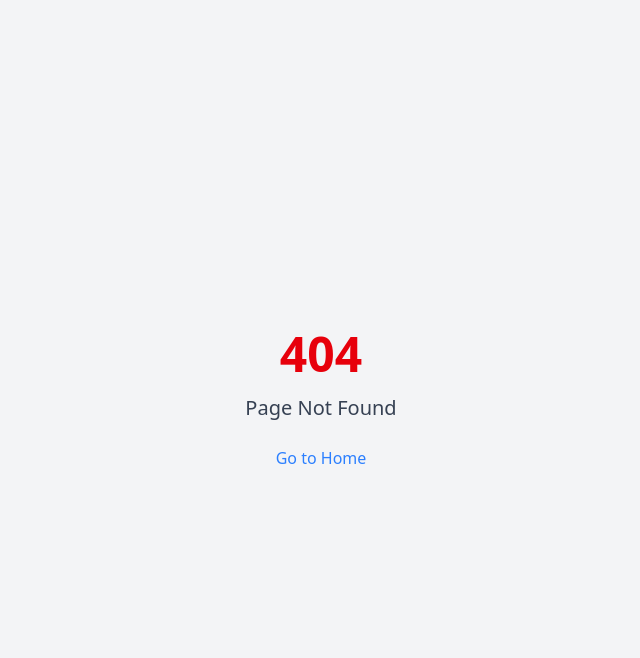
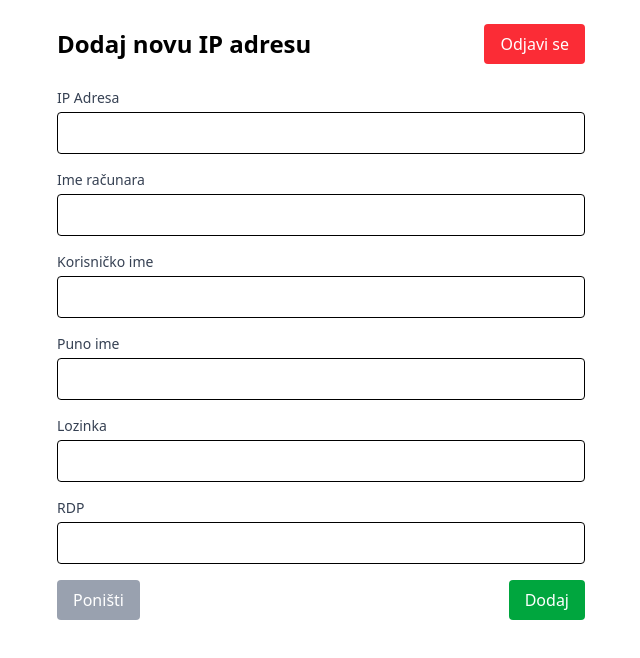
Before and after one commit to milosursulovic/ip-addresser-frontend, a Vue app: page /add in a window 1280 px wide. Before the commit this address had no page. Shown: the top 658 px of the page, without its empty margins (319-959 px from the left). Built offline with nearby package versions, Linux system fonts and the light colour scheme; sample sign-in values are in the browser's storage.

Commit message:
Implement add ip view

```diff
--- /dev/null
+++ b/src/components/LogoutButton.vue
@@ -0,0 +1,14 @@
+<template>
+  <button @click="logout" class="bg-red-500 text-white px-4 py-2 rounded">Odjavi se</button>
+</template>
+
+<script setup>
+import { useRouter } from 'vue-router'
+
+const router = useRouter()
+
+const logout = () => {
+  localStorage.removeItem('token')
+  router.push('login')
+}
+</script>
--- a/src/router/index.js
+++ b/src/router/index.js
@@ -2,6 +2,7 @@
 import HomeView from '../views/HomeView.vue'
 import LoginView from '../views/LoginView.vue'
 import NotFoundView from '../views/NotFoundView.vue'
+import AddIpView from '../views/AddIpView.vue'
 
 const router = createRouter({
   history: createWebHistory(import.meta.env.BASE_URL),
@@ -21,6 +22,12 @@
       meta: { guestOnly: true },
     },
     {
+      path: '/add',
+      name: 'add-ip',
+      component: AddIpView,
+      meta: { requiresAuth: true },
+    },
+    {
       path: '/:pathMatch(.*)*',
       name: 'not-found',
       component: NotFoundView,
@@ -32,12 +39,10 @@
   const token = localStorage.getItem('token')
 
   if (to.meta.requiresAuth && !token) {
-    // Not logged in → redirect to login
     return next('/login')
   }
 
   if (to.meta.guestOnly && token) {
-    // Already logged in → redirect to home
     return next('/')
   }
 
--- /dev/null
+++ b/src/views/AddIpView.vue
@@ -0,0 +1,82 @@
+<template>
+  <div class="max-w-xl mx-auto p-6">
+    <div class="flex justify-between items-center mb-6">
+      <h1 class="text-2xl font-bold">Dodaj novu IP adresu</h1>
+      <LogoutButton />
+    </div>
+
+    <form @submit.prevent="handleSubmit" class="space-y-4">
+      <div v-for="field in fields" :key="field.name">
+        <label :for="field.name" class="block text-sm font-medium text-gray-700 mb-1">{{
+          field.label
+        }}</label>
+        <input
+          :id="field.name"
+          v-model="form[field.name]"
+          type="text"
+          class="w-full border px-4 py-2 rounded focus:outline-none focus:ring-2 focus:ring-blue-500"
+          required
+        />
+      </div>
+
+      <div class="flex justify-between">
+        <button type="button" @click="goBack" class="bg-gray-400 text-white px-4 py-2 rounded">
+          Poništi
+        </button>
+        <button type="submit" class="bg-green-600 text-white px-4 py-2 rounded">Dodaj</button>
+      </div>
+    </form>
+
+    <p v-if="error" class="text-red-500 mt-4">{{ error }}</p>
+  </div>
+</template>
+
+<script setup>
+import { ref } from 'vue'
+import { useRouter } from 'vue-router'
+import { fetchWithAuth } from '@/utils/fetchWithAuth.js'
+import LogoutButton from '@/components/LogoutButton.vue'
+
+const router = useRouter()
+const error = ref('')
+
+const form = ref({
+  ip: '',
+  computerName: '',
+  username: '',
+  fullName: '',
+  password: '',
+  rdp: '',
+})
+
+const fields = [
+  { name: 'ip', label: 'IP Adresa' },
+  { name: 'computerName', label: 'Ime računara' },
+  { name: 'username', label: 'Korisničko ime' },
+  { name: 'fullName', label: 'Puno ime' },
+  { name: 'password', label: 'Lozinka' },
+  { name: 'rdp', label: 'RDP' },
+]
+
+const handleSubmit = async () => {
+  try {
+    const res = await fetchWithAuth('/api/protected/ip-addresses', {
+      method: 'POST',
+      body: JSON.stringify(form.value),
+    })
+
+    if (!res.ok) {
+      const err = await res.json()
+      error.value = err.message || 'Neuspešno dodata adresa'
+      return
+    }
+
+    router.push('/')
+  } catch (err) {
+    console.error(err)
+    error.value = 'Greška na serveru'
+  }
+}
+
+const goBack = () => router.push('/')
+</script>
--- a/src/views/HomeView.vue
+++ b/src/views/HomeView.vue
@@ -4,7 +4,7 @@
       <h1 class="text-2xl font-bold">IP Adrese</h1>
       <div class="space-x-2">
         <button @click="addEntry" class="bg-green-600 text-white px-4 py-2 rounded">Dodaj</button>
-        <button @click="logout" class="bg-red-500 text-white px-4 py-2 rounded">Odjavi se</button>
+        <LogoutButton />
       </div>
     </div>
 
@@ -44,6 +44,7 @@
 import { ref, onMounted } from 'vue'
 import { fetchWithAuth } from '@/utils/fetchWithAuth.js'
 import { useRouter } from 'vue-router'
+import LogoutButton from '@/components/LogoutButton.vue'
 
 const router = useRouter()
 
@@ -55,17 +56,17 @@
     if (!res.ok) throw new Error('Fetch failed')
     entries.value = await res.json()
   } catch (err) {
-    console.error('Failed to fetch data:', err)
+    console.error('Neuspešno:', err)
   }
 }
 
 const logout = () => {
   localStorage.removeItem('token')
-  router.push('login')
+  router.push('/login')
 }
 
 const addEntry = () => {
-  alert('Open modal or route to add entry')
+  router.push('/add')
 }
 
 const editEntry = (entry) => {
@@ -73,15 +74,15 @@
 }
 
 const deleteEntry = async (id) => {
-  if (confirm('Are you sure you want to delete this entry?')) {
+  if (confirm('Da li si siguran da želiš da obrišeš ovaj unos?')) {
     try {
       const res = await fetchWithAuth(`/api/ip-addresses/${id}`, {
         method: 'DELETE',
       })
-      if (!res.ok) throw new Error('Delete failed')
+      if (!res.ok) throw new Error('Neuspešno brisanje')
       fetchData()
     } catch (err) {
-      console.error('Delete failed:', err)
+      console.error('Neuspešno brisanje:', err)
     }
   }
 }
--- a/src/views/LoginView.vue
+++ b/src/views/LoginView.vue
@@ -57,7 +57,7 @@
 
 const handleLogin = async () => {
   if (!username.value || !password.value) {
-    errorMessage.value = 'Username and password required'
+    errorMessage.value = 'Korisničko ime i lozinka su obavezna polja'
     return
   }
 
@@ -85,7 +85,7 @@
     router.push('/')
   } catch (err) {
     console.error(err)
-    errorMessage.value = 'Server error'
+    errorMessage.value = 'Greška na serveru'
   }
 }
 </script>
```
